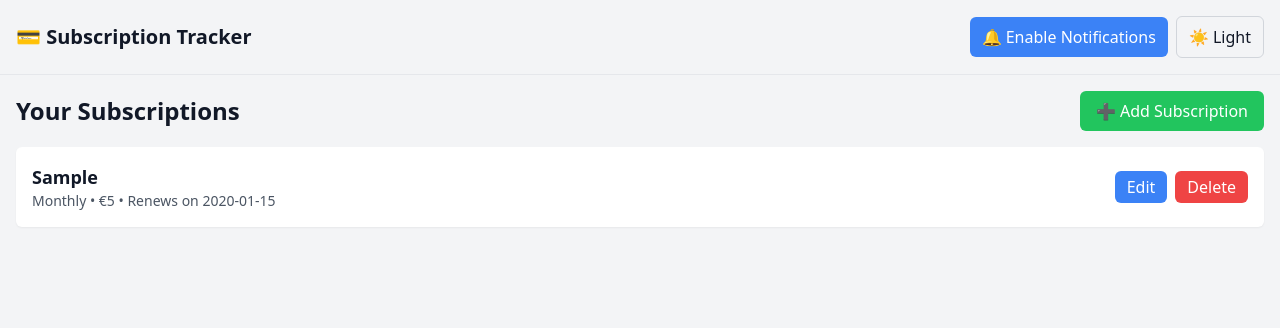
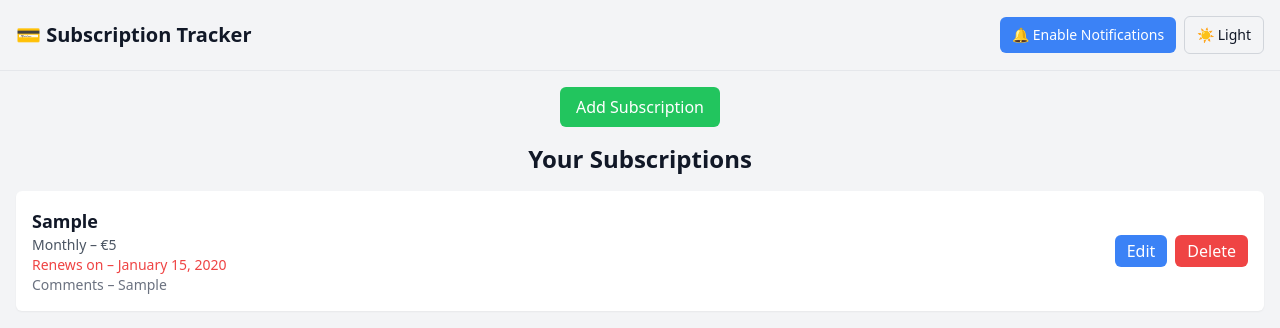
Before and after one commit to lennard978/subscription-tracker, a React (Vite) app: page /subscription-tracker/add in a window 1280 px wide. Both pictures are taken after typing "Sample", "5", "2020-01-15", "Sample" into the empty fields and a click on the button "Add". Shown: the top 328 px of the page. Built offline with nearby package versions, Linux system fonts and the light colour scheme.

Commit message:
Update fonts, comments

```diff
--- a/src/components/DarkModeToggle.jsx
+++ b/src/components/DarkModeToggle.jsx
@@ -11,7 +11,7 @@ export default function DarkModeToggle() {
   return (
     <button
       onClick={toggleTheme}
-      className="px-3 py-2 rounded-md border border-gray-300 dark:border-gray-600 bg-gray-100 dark:bg-gray-700 hover:bg-gray-200 dark:hover:bg-gray-600 transition"
+      className="px-3 py-2 rounded-md text-sm border border-gray-300 dark:border-gray-600 bg-gray-100 dark:bg-gray-700 hover:bg-gray-200 dark:hover:bg-gray-600 transition"
     >
       {theme === "dark" ? "🌙 Dark" : "☀️ Light"}
     </button>
--- a/src/components/NotificationButton.jsx
+++ b/src/components/NotificationButton.jsx
@@ -6,7 +6,7 @@ export default function NotificationButton() {
   return (
     <button
       onClick={requestPermission}
-      className="px-3 py-2 rounded-md bg-blue-500 text-white hover:bg-blue-600"
+      className="px-3 py-2 text-sm rounded-md bg-blue-500 text-white hover:bg-blue-600"
     >
       🔔 Enable Notifications
     </button>
--- a/src/components/SubscriptionForm.jsx
+++ b/src/components/SubscriptionForm.jsx
@@ -44,6 +44,17 @@ export default function SubscriptionForm() {
 
     setSubscriptions(updatedList);
     navigate("/");
+  };
+
+  const formatDate = (dateString) => {
+    if (!dateString) return "";
+    const date = new Date(dateString);
+    return date.toLocaleDateString("en-US", {
+      weekday: "long",
+      day: "numeric",
+      month: "long",
+      year: "numeric",
+    });
   };
 
   return (
@@ -108,18 +119,26 @@ export default function SubscriptionForm() {
           className="w-full px-3 py-2 border rounded-md bg-gray-50 dark:bg-gray-700"
           required
         />
+
+        {/* Show formatted preview */}
+        {formData.renewalDate && (
+          <p className="text-sm text-gray-600 dark:text-gray-300 mt-1">
+            {formatDate(formData.renewalDate)}
+          </p>
+        )}
       </div>
+
 
       {/* Notes */}
       <div>
-        <label className="block mb-1 text-sm font-medium">Notes</label>
+        <label className="block mb-1 text-sm font-medium">Comments</label>
         <textarea
           name="notes"
           value={formData.notes}
           onChange={handleChange}
           rows="3"
           className="w-full px-3 py-2 border rounded-md bg-gray-50 dark:bg-gray-700"
-          placeholder="Optional notes..."
+          placeholder="Optional comments..."
         ></textarea>
       </div>
 
--- a/src/components/SubscriptionItem.jsx
+++ b/src/components/SubscriptionItem.jsx
@@ -2,16 +2,40 @@ import { Link } from "react-router-dom";
 import React from "react";
 
 export default function SubscriptionItem({ sub, onDelete }) {
-  const { id, name, price, billingCycle, renewalDate } = sub;
+  const { id, name, price, billingCycle, renewalDate, notes } = sub;
+
+  // ✅ Format the date (e.g., "Thursday, November 20, 2025")
+  const formatDate = (dateString) => {
+    if (!dateString) return "No date set";
+    const date = new Date(dateString);
+    return date.toLocaleDateString("en-US", {
+      day: "numeric",
+      month: "long",
+      year: "numeric",
+    });
+  };
+
+  // ✅ Optional: show color if expired or upcoming
+  const isExpired = renewalDate && new Date(renewalDate) < new Date();
+  const renewalColor = isExpired ? "text-red-500" : "text-green-500";
 
   return (
     <div className="flex justify-between items-center bg-white dark:bg-gray-800 p-4 rounded-md shadow-sm mb-3">
       <div>
         <h2 className="font-semibold text-lg">{name}</h2>
         <p className="text-gray-600 dark:text-gray-400 text-sm">
-          {billingCycle} • €{price} • Renews on {renewalDate}
+          {billingCycle} – €{price}
+        </p>
+
+        {/* ✅ Formatted & colored renewal date */}
+        <p className={`text-sm ${renewalColor}`}>
+          Renews on – {formatDate(renewalDate)}
+        </p>
+        <p className="text-sm text-gray-500 dark:text-gray-400">
+          Comments – {notes || "No comments"}
         </p>
       </div>
+
       <div className="flex items-center gap-2">
         <Link
           to={`/edit/${id}`}
--- a/src/pages/Dashboard.jsx
+++ b/src/pages/Dashboard.jsx
@@ -15,14 +15,14 @@ export default function Dashboard() {
 
   return (
     <div>
-      <div className="flex justify-between items-center mb-4">
-        <h1 className="text-2xl font-semibold">Your Subscriptions</h1>
+      <div className="flex flex-col justify-between items-center mb-4">
         <Link
           to="/add"
-          className="px-4 py-2 bg-green-500 text-white rounded-md hover:bg-green-600"
+          className="px-4 mb-4 py-2 bg-green-500 text-white rounded-md hover:bg-green-600"
         >
-          ➕ Add Subscription
+          <p>Add Subscription</p>
         </Link>
+        <h1 className="text-2xl font-semibold">Your Subscriptions</h1>
       </div>
       <SubscriptionList items={subscriptions} onDelete={handleDelete} />
     </div>
```
